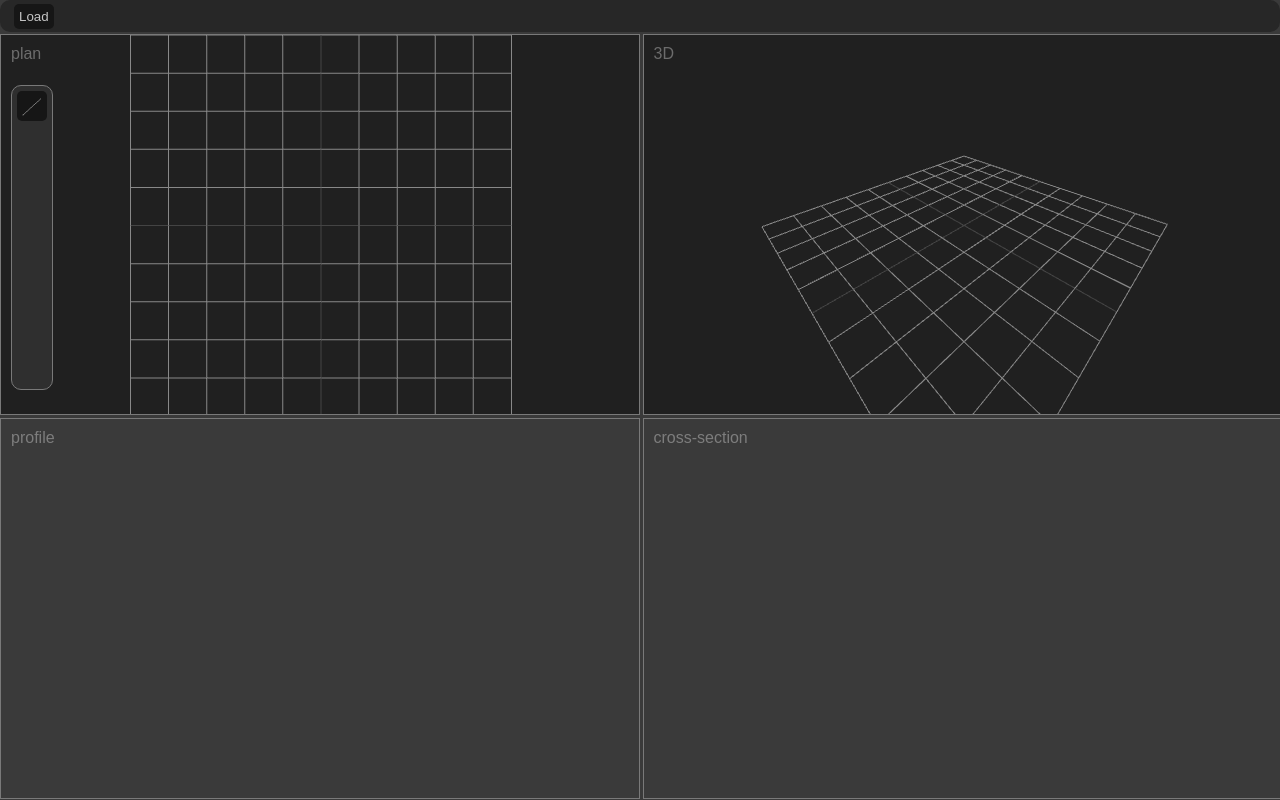
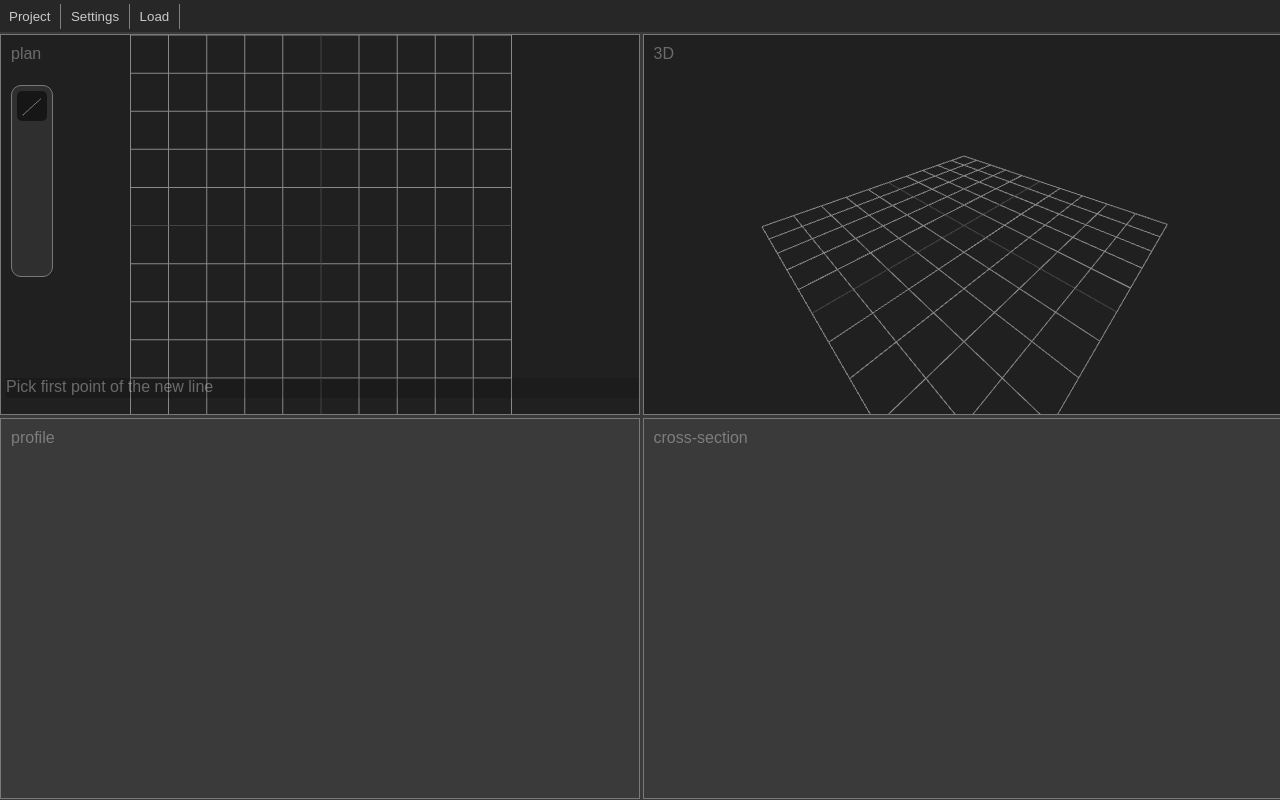
Before and after one commit to Jamazi4/Roadly, a website built with Vite: page index.html in a window 1280 px wide. Both pictures are taken after a click on the button 32 px from the left and 106 px from the top of the page. Built offline with nearby package versions, Linux system fonts and the light colour scheme.

Commit message:
Add message prompts for the routine of line creation in plan-view

```diff
--- a/index.html
+++ b/index.html
@@ -10,6 +10,8 @@
   <body>
     <div class="main-app" id="app">
       <div class="navbar">
+        <button class="btn">Project</button>
+        <button class="btn">Settings</button>
         <button class="btn">Load</button>
       </div>
 
@@ -19,18 +21,22 @@
           <div class="plan-view-menu">
             <button class="btn btn-line" id="btn-line"></button>
           </div>
+          <p class="prompt-message hidden">Some prompt message</p>
         </div>
 
         <div class="3d-view view" id="3d-view">
           <p class="view-label">3D</p>
+          <p class="prompt-message hidden">Some prompt message</p>
         </div>
 
         <div class="profile-view view">
           <p class="view-label">profile</p>
+          <p class="prompt-message hidden">Some prompt message</p>
         </div>
 
         <div class="cross-section view">
           <p class="view-label">cross-section</p>
+          <p class="prompt-message hidden">Some prompt message</p>
         </div>
       </div>
     </div>
--- a/src/style.css
+++ b/src/style.css
@@ -5,6 +5,7 @@ body {
   height: 100%;
   overflow: hidden;
   position: fixed;
+  font-family: Arial, Helvetica, sans-serif;
 }
 
 .main-app {
@@ -20,7 +21,7 @@ body {
 .navbar {
   background-color: rgb(39, 39, 39);
   border: none;
-  border-radius: 10px;
+  /* border-radius: 10px; */
   padding: 4px;
 }
 
@@ -44,7 +45,11 @@ body {
 }
 
 .navbar .btn {
-  margin-left: 10px;
+  padding-right: 10px;
+  border-radius: 0;
+  background-color: rgba(0, 0, 0, 0);
+  border-right: 1px rgb(128, 128, 128) solid;
+  /* margin-right: 10px; */
 }
 
 .btn-line {
@@ -76,7 +81,6 @@ body {
   position: absolute;
   color: rgba(255, 255, 255, 0.342);
   margin: 10px;
-  font-family: Arial, Helvetica, sans-serif;
 }
 
 .plan-view-menu {
@@ -89,10 +93,20 @@ body {
   position: absolute;
   margin: 10px;
   margin-top: 50px;
-  height: 80%;
+  height: 50%;
   border: 1px solid rgb(121, 121, 121);
   border-radius: 10px;
   background-color: rgba(68, 68, 68, 0.445);
+}
+
+.prompt-message {
+  color: rgba(255, 255, 255, 0.342);
+  position: absolute;
+  width: 100%;
+  height: 20px;
+  background-color: rgba(0, 0, 0, 0.137);
+  bottom: 0px;
+  margin-left: 5px;
 }
 
 canvas {
@@ -102,3 +116,7 @@ canvas {
   /* border-radius: 2px; */
   object-fit: contain;
 }
+
+.hidden {
+  display: none;
+}
--- a/src/viewports/PlanViewport.ts
+++ b/src/viewports/PlanViewport.ts
@@ -47,12 +47,12 @@ export class PlanViewport extends Viewport {
 
   constructor(divId: string) {
     super(divId);
+    this.cursor.name = "2dcursor";
     this.camera.position.set(0, 0, 10);
     this.camera.up.set(0, 0, 1);
     this.controller.enableRotate = false;
     this.gridHelper.rotateX(1.5807);
     this.scene.add(this.gridHelper);
-    this.scene.add(this.cursor);
   }
 
   resize(): void {
@@ -68,6 +68,16 @@ export class PlanViewport extends Viewport {
   }
 
   mouseControl(): void {
+    this.divElement.addEventListener("mouseenter", (e) => {
+      this.scene.add(this.cursor);
+    });
+    this.divElement.addEventListener("mouseleave", (e) => {
+      const curCursor = this.scene.getObjectByName("2dcursor");
+      if (curCursor) {
+        this.scene.remove(curCursor);
+      }
+    });
+
     this.divElement.addEventListener("pointermove", (e) => {
       const worldPosition = this.getWorldCoorinates(e.clientX, e.clientY);
 
@@ -88,6 +98,10 @@ export class PlanViewport extends Viewport {
   }
 
   createPlanLine(): THREE.BufferGeometry {
+    // Start prompt message
+    this.promptMessageElement.classList.toggle("hidden");
+    this.promptMessageElement.innerText = "Pick first point of the new line";
+
     const points: THREE.Vector3[] = [];
     const lineGeom: THREE.BufferGeometry = new THREE.BufferGeometry();
 
@@ -114,14 +128,21 @@ export class PlanViewport extends Viewport {
       points.push(new THREE.Vector3(mouseCoords.x, mouseCoords.y, 0));
 
       if (points.length === 1) {
+        // change prompt
+        this.promptMessageElement.innerText = "Pick second point of the line";
         // Add preview line to the scene for dynamic updates
         previewGeom.setFromPoints([points[0], points[0]]); // Initialize with the same point
         this.scene.add(previewLine);
         this.divElement.addEventListener("mousemove", moveListener);
       }
       if (points.length == 2) {
+        // hide prompt
+        this.promptMessageElement.classList.toggle("hidden");
+
+        // don't listen to move anymore
         this.divElement.removeEventListener("mousemove", moveListener);
-        console.log(points);
+
+        // create line, add to scene, remove this listener and return geom buffer
         lineGeom.setFromPoints(points);
         const lineMat = new THREE.MeshBasicMaterial({ color: 0x4287f5 });
         const line = new THREE.Line(lineGeom, lineMat);
--- a/src/viewports/Viewport.ts
+++ b/src/viewports/Viewport.ts
@@ -4,6 +4,7 @@ import { OrbitControls } from "three/examples/jsm/Addons.js";
 export abstract class Viewport {
   // DOM
   protected divElement: HTMLElement;
+  protected promptMessageElement: HTMLElement;
   protected viewportWidth: number;
   protected viewportHeight: number;
   protected aspect: number;
@@ -28,6 +29,8 @@ export abstract class Viewport {
 
   constructor(divId: string) {
     this.divElement = document.getElementById(divId)!;
+    this.promptMessageElement =
+      this.divElement.querySelector(".prompt-message")!;
     this.viewportWidth = this.divElement.offsetWidth;
     this.viewportHeight = this.divElement.offsetHeight;
     this.aspect = this.viewportWidth / this.viewportHeight;
@@ -42,14 +45,14 @@ export abstract class Viewport {
   }
 
   public update(): void {
-    this.aspect = this.viewportWidth / this.viewportHeight;
+    this.renderer.render(this.scene, this.camera);
     this.controller.update();
-    this.renderer.render(this.scene, this.camera);
   }
 
   resize(): void {
     this.viewportWidth = this.divElement.clientWidth;
     this.viewportHeight = this.divElement.clientHeight;
+    this.aspect = this.viewportWidth / this.viewportHeight;
   }
   abstract mouseControl(): void;
 }
```
